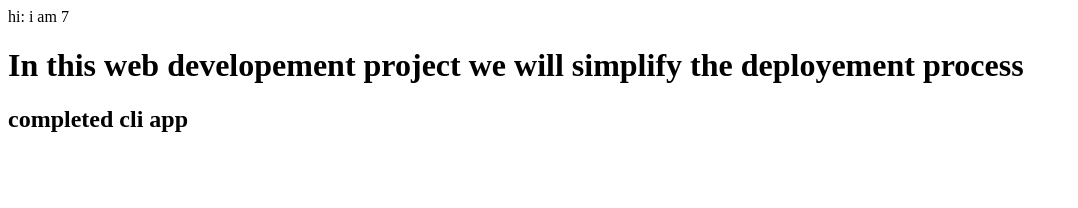
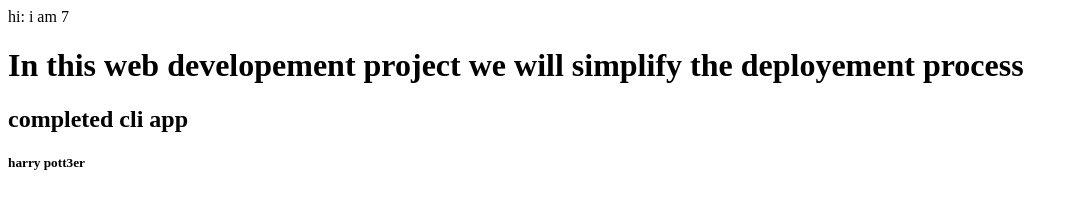
Before and after one commit to Arun-Tiwary/webdev, a plain HTML site: page index.html in a window 1280 px wide. Shown: the whole page, without its empty margins (0-1078 px from the left). Drawn offline with Linux system fonts and the light colour scheme.

Commit message:
Update:books

```diff
--- a/index.html
+++ b/index.html
@@ -10,6 +10,7 @@
 
     <h1>In this web developement project we will simplify the deployement process</h1>
     <h2>completed cli app</h2>
+    <h5>harry pott3er</h5>
 
 </body>
 </html>
```
